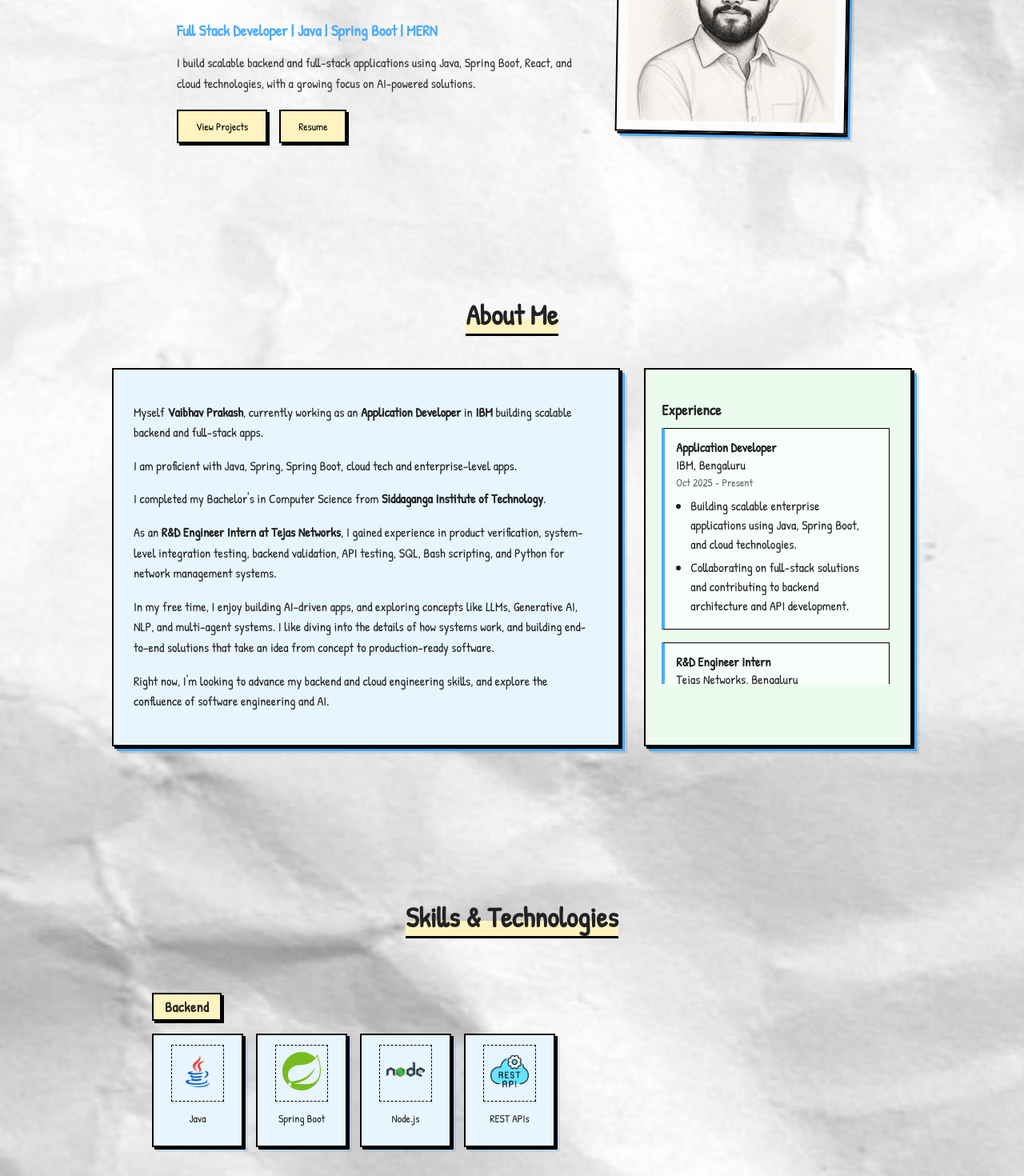
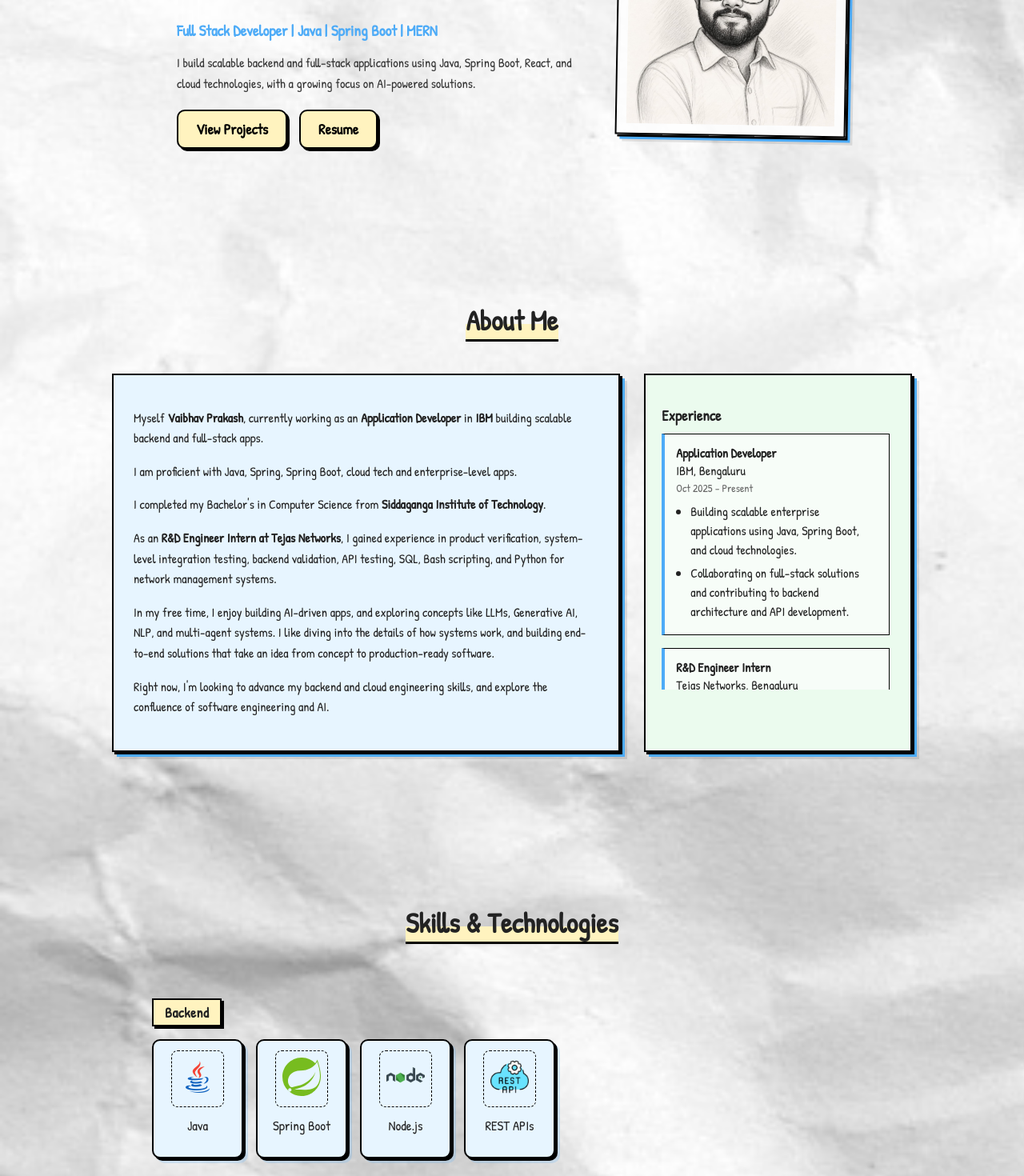
Before and after one commit to 22-vaibhav/Portfolio, a React (Vite) app: page / in a window 1280 px wide. Shown: the part 320-1790 px from the top of the page at 80% size. Built offline with nearby package versions, Linux system fonts and the light colour scheme.

Commit message:
add changes to UI

```diff
--- a/src/styles/sketch.css
+++ b/src/styles/sketch.css
@@ -23,6 +23,7 @@
 body {
   font-family: 'Patrick Hand', cursive;
   background: url('/src/assets/paper.jpg');
+  /* background: #FAF9F6; */
   background-size: cover;
   color: #222;
 }
@@ -184,6 +185,9 @@ body {
 button {
   padding: 10px 22px;
   border: 2px solid var(--black);
+  border-radius: 10px;
+  font-size: 1.15rem;
+  font-weight: 600;
   background: var(--yellow);
   box-shadow: 3px 3px 0 var(--black);
   cursor: pointer;
@@ -353,6 +357,7 @@ button:hover {
 .skill-card {
   padding: 12px 10px;
   border: 2px solid var(--black);
+  border-radius: 10px;
   min-width: 90px;
   text-align: center;
 
@@ -373,6 +378,7 @@ button:hover {
   display: inline-block;
   padding: 8px;
   border: 1.5px dashed var(--black);
+  border-radius: 8px;
   margin-bottom: 8px;
 }
 
@@ -389,7 +395,7 @@ button:hover {
 }
 
 .skill-card p {
-  font-size: 0.85rem;
+  font-size: 1.05rem;
   margin-top: 4px;
 }
 
@@ -464,9 +470,11 @@ button:hover {
 .cert-toggle-btn {
   margin-top: 14px;
   padding: 6px 18px;
-  font-size: 0.88rem;
+  font-size: 1.05rem;
+  font-weight: 600;
   background: var(--yellow);
   border: 2px solid var(--black);
+  border-radius: 10px;
   box-shadow: 3px 3px 0 var(--black);
   cursor: pointer;
   font-family: inherit;
@@ -595,6 +603,7 @@ button:hover {
 }
 
 .contact-box {
+  border-radius: 16px;
   max-width: 500px;
   margin: 0 auto;
   padding: 25px;
@@ -643,6 +652,7 @@ button:disabled {
   margin: 10px 0;
   padding: 10px;
   border: 2px solid black;
+  border-radius: 10px;
   background: white;
   font-family: inherit;
   box-sizing: border-box;
@@ -967,6 +977,7 @@ button:disabled {
 
   background: var(--yellow);
   border: 2px solid var(--black);
+  border-radius: 10px;
   box-shadow: 3px 3px 0 var(--black);
   cursor: pointer;
 
@@ -993,6 +1004,7 @@ button:disabled {
   padding: 8px;
   background: var(--yellow);
   border: 2px solid black;
+  border-radius: 10px;
   box-shadow: 2px 2px 0 black;
   cursor: pointer;
   width: 42px;
```
